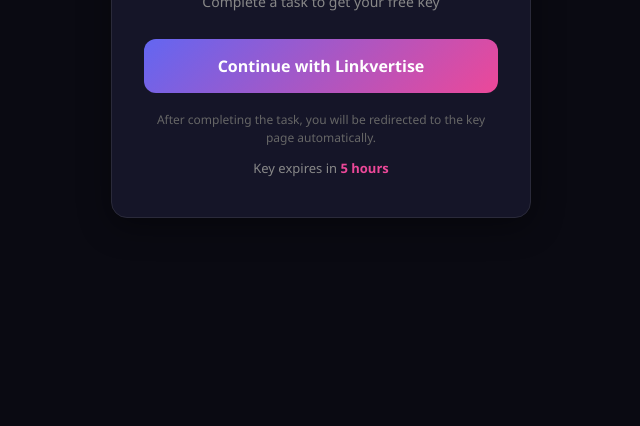
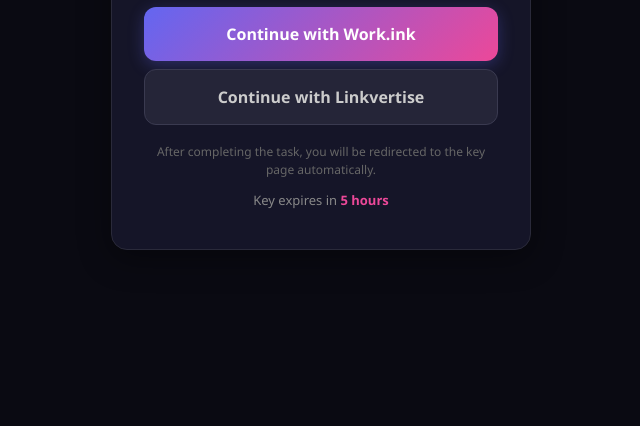
Before and after one commit to Kezoma0/playbackhub-key, a plain HTML site: page index.html in a window 1280 px wide. Shown: the part 374-800 px from the top of the page, without its empty margins (319-959 px from the left). Drawn offline with Linux system fonts and the light colour scheme.

Commit message:
Update button styles and links in index.html

```diff
--- a/index.html
+++ b/index.html
@@ -78,12 +78,25 @@
         }
         .btn:hover {
             transform: translateY(-2px);
-            box-shadow: 0 6px 20px rgba(99, 102, 241, 0.4);
         }
         .btn-primary {
             background: linear-gradient(135deg, #6366f1, #ec4899);
             color: #fff;
+            box-shadow: 0 4px 16px rgba(99, 102, 241, 0.3);
         }
+        .btn-primary:hover {
+            box-shadow: 0 6px 20px rgba(99, 102, 241, 0.5);
+        }
+        .btn-secondary {
+            background: #252538;
+            color: #ccc;
+            border: 1px solid #3a3a50;
+        }
+        .btn-secondary:hover {
+            background: #303048;
+            box-shadow: 0 4px 12px rgba(0,0,0,0.3);
+        }
+
         .note {
             color: #666;
             font-size: 12px;
@@ -110,7 +123,13 @@
         <h1>Playback Hub</h1>
         <p class="subtitle">Complete a task to get your free key</p>
 
-        <a class="btn btn-primary" href="https://link-target.net/5218671/QJ2TMI49KukZ" target="_blank">
+        <!-- WORK.INK -->
+        <a class="btn btn-primary" href="https://work.ink/2wCd/playback-hub-key" target="_blank">
+            Continue with Work.ink
+        </a>
+
+        <!-- LINKVERTISE -->
+        <a class="btn btn-secondary" href="https://link-target.net/5218671/bcY0wD5ss8F5" target="_blank">
             Continue with Linkvertise
         </a>
 
```
